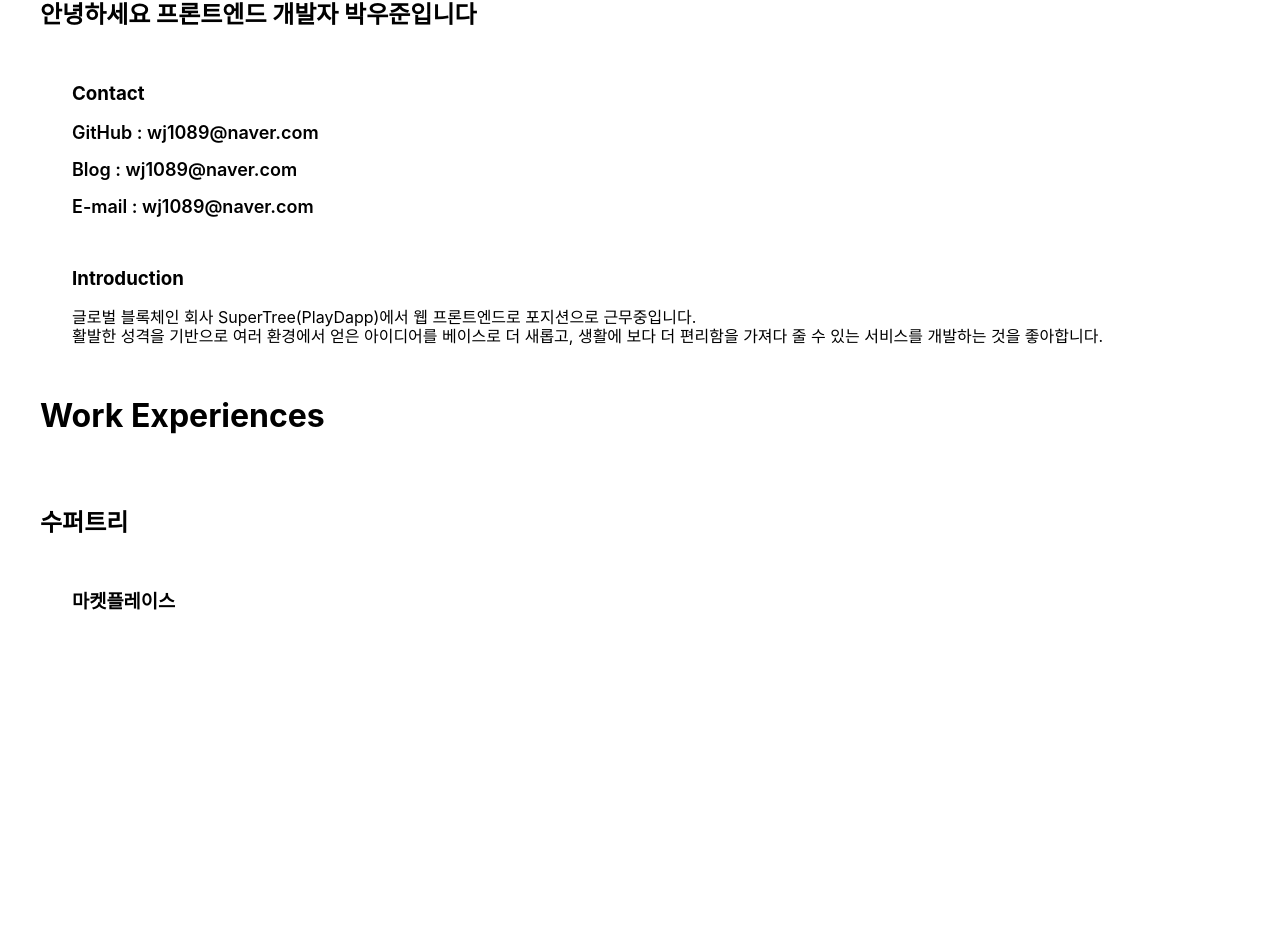
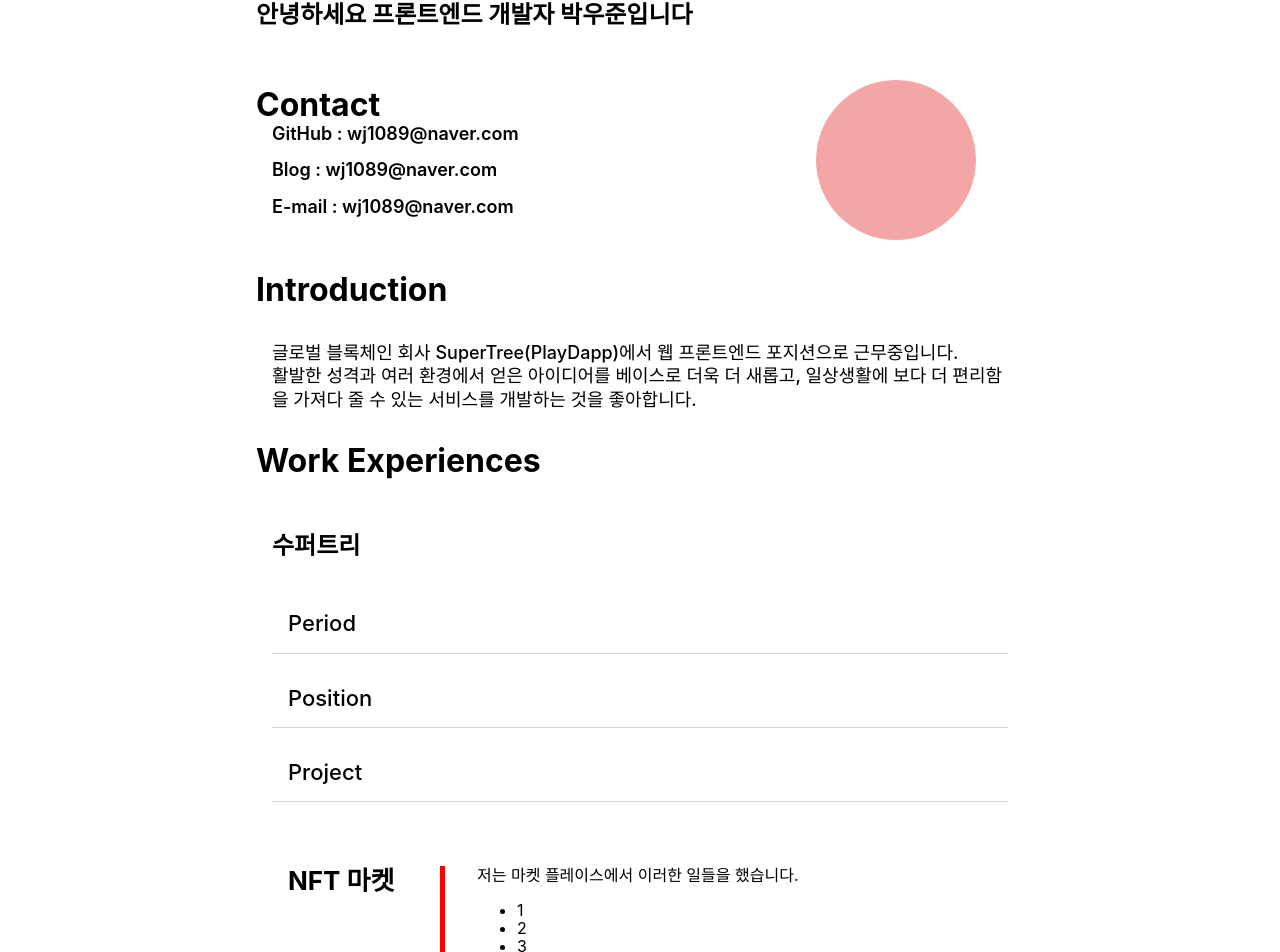
Before and after one commit to justin-supertree/justin-future, a Next.js app: page / in a window 1280 px wide. Shown: the part 136-1088 px from the top of the page. Before the commit the page ends 933 px from the top, so only its background shows below. Built offline with nearby package versions, Linux system fonts and the light colour scheme.

Commit message:
feat: resume main page markup update

```diff
--- a/src/components/Layout/index.tsx
+++ b/src/components/Layout/index.tsx
@@ -2,7 +2,7 @@ import Head from "next/head";
 import styled from "@emotion/styled";
 
 import Header from "@/components/Layout/Header";
-import Footer from "@/components/Layout/Footer";
+// import Footer from "@/components/Layout/Footer";
 
 type Props = {
   children: React.ReactNode;
--- a/src/pages/index.tsx
+++ b/src/pages/index.tsx
@@ -17,9 +17,11 @@ const MainBlock = styled.div`
   justify-content: flex-start;
   flex-direction: column;
   width: 100%;
-  max-width: 1440px;
+  max-width: 768px;
   gap: 2rem;
+  padding-bottom: 30rem;
 `;
+
 const Section = styled.section`
   display: flex;
   align-items: flex-start;
@@ -27,19 +29,44 @@ const Section = styled.section`
   flex-direction: column;
   width: 100%;
   min-height: 20vh;
-  gap: 1rem;
+  gap: 2rem;
 `;
 
 const Topic = styled.h1`
   width: 100%;
+  margin: 0;
 `;
 
 const Title = styled.h2``;
 
-const SubTitle = styled.h3``;
+const SubTitle = styled.p`
+  width: 120px;
+  margin: 0;
+  font-size: 26px;
+  font-weight: 700;
+`;
 
 const ContentsBlock = styled.div`
-  padding: 0 2rem;
+  padding: 0 1rem;
+`;
+
+const WorkBlock = styled.div`
+  height: 100%;
+  padding-right: 2rem;
+`;
+
+const WorkExpBlock = styled.div`
+  display: flex;
+  align-items: flex-start;
+  justify-content: flex-start;
+  flex-direction: row;
+  width: 100%;
+  padding: 2rem;
+`;
+const WorkDescBlock = styled.div`
+  width: 100%;
+  padding-left: 2rem;
+  border-left: 5px solid red;
 `;
 
 const ContentsText = styled.p`
@@ -48,43 +75,127 @@ const ContentsText = styled.p`
   margin-bottom: 1rem;
 `;
 
+const PersonalBlock = styled.div`
+  display: flex;
+  align-items: flex-start;
+  justify-content: flex-start;
+  flex-direction: column;
+  width: 100%;
+  gap: 1rem;
+  padding: 0 1rem;
+`;
+
+const BorderDownBlock = styled.div`
+  display: flex;
+  width: 100%;
+  padding: 1rem;
+  border-bottom: 1px solid lightgray;
+  font-size: 22px;
+  font-weight: 500;
+`;
+
+const IntroText = styled.p`
+  font-size: 18px;
+  font-weight: 500;
+  line-height: 1.3;
+`;
+
+const ContactBlock = styled.div`
+  display: flex;
+  align-items: center;
+  justify-content: space-between;
+  width: 100%;
+`;
+
+const ImageBlock = styled.div`
+  width: 160px;
+  height: 160px;
+  margin-right: 3rem;
+  border-radius: 50%;
+  background-color: lightcoral;
+  opacity: 0.7;
+`;
+
 const HomePage: NextPageWithLayout = () => {
   return (
     <>
       <Container>
         <MainBlock>
+          {/* 간단한 소개  */}
           <Section>
             <Title>안녕하세요 프론트엔드 개발자 박우준입니다</Title>
 
+            <ContactBlock>
+              <div>
+                <Topic>Contact</Topic>
+
                 <ContentsBlock>
-              <SubTitle>Contact</SubTitle>
                   <ContentsText>GitHub : wj1089@naver.com</ContentsText>
                   <ContentsText>Blog : wj1089@naver.com</ContentsText>
                   <ContentsText>E-mail : wj1089@naver.com</ContentsText>
                 </ContentsBlock>
+              </div>
+
+              <ImageBlock />
+            </ContactBlock>
+
+            <Topic>Introduction</Topic>
 
             <ContentsBlock>
-              <SubTitle>Introduction</SubTitle>
-              <p>
-                글로벌 블록체인 회사 SuperTree(PlayDapp)에서 웹 프론트엔드로
+              <IntroText>
+                글로벌 블록체인 회사 SuperTree(PlayDapp)에서 웹 프론트엔드
                 포지션으로 근무중입니다.
-              </p>
-              <p>
-                활발한 성격을 기반으로 여러 환경에서 얻은 아이디어를 베이스로 더
-                새롭고, 생활에 보다 더 편리함을 가져다 줄 수 있는 서비스를
+              </IntroText>
+              <IntroText>
+                활발한 성격과 여러 환경에서 얻은 아이디어를 베이스로 더욱 더
+                새롭고, 일상생활에 보다 더 편리함을 가져다 줄 수 있는 서비스를
                 개발하는 것을 좋아합니다.
-              </p>
+              </IntroText>
             </ContentsBlock>
           </Section>
 
           <Topic>Work Experiences</Topic>
 
+          {/* 업무 경력 */}
           <Section>
+            <PersonalBlock>
               <Title>수퍼트리</Title>
+              <BorderDownBlock>Period</BorderDownBlock>
+              <BorderDownBlock>Position</BorderDownBlock>
+              <BorderDownBlock>Project</BorderDownBlock>
+            </PersonalBlock>
 
-            <ContentsBlock>
-              <SubTitle>마켓플레이스</SubTitle>
-            </ContentsBlock>
+            <WorkExpBlock>
+              <WorkBlock>
+                <SubTitle>NFT 마켓</SubTitle>
+              </WorkBlock>
+
+              <WorkDescBlock>
+                <p>저는 마켓 플레이스에서 이러한 일들을 했습니다.</p>
+                <ul>
+                  <li>1</li>
+                  <li>2</li>
+                  <li>3</li>
+                  <li>4</li>
+                </ul>
+              </WorkDescBlock>
+            </WorkExpBlock>
+
+            <WorkExpBlock>
+              <WorkBlock>
+                <SubTitle>NFT 마켓</SubTitle>
+              </WorkBlock>
+
+              <WorkDescBlock>
+                <p>저는 마켓 플레이스에서 이러한 일들을 했습니다.</p>
+                <ul>
+                  <li>1</li>
+                  <li>2</li>
+                  <li>3</li>
+                  <li>4</li>
+                </ul>
+              </WorkDescBlock>
+            </WorkExpBlock>
           </Section>
         </MainBlock>
       </Container>
```
Lines whose indentation alone changed are shown as unchanged.
